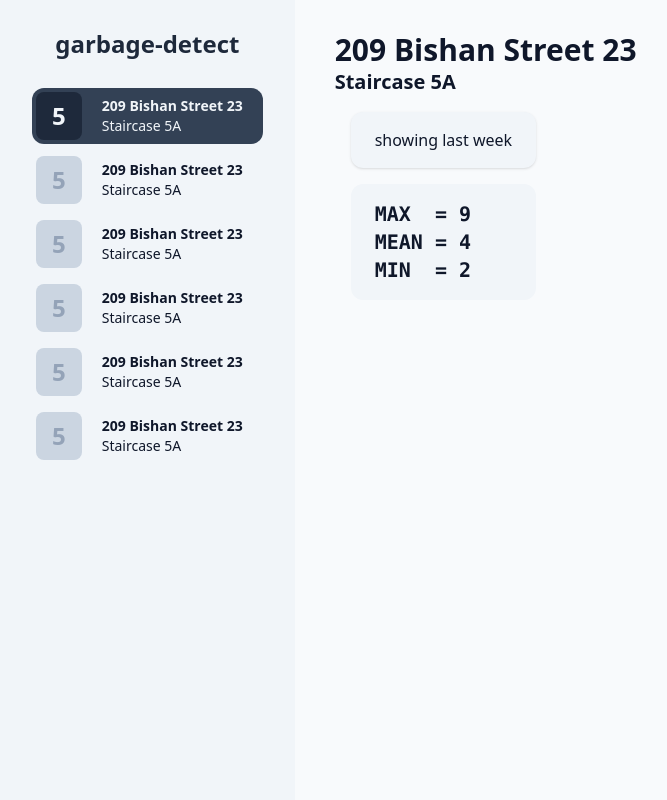
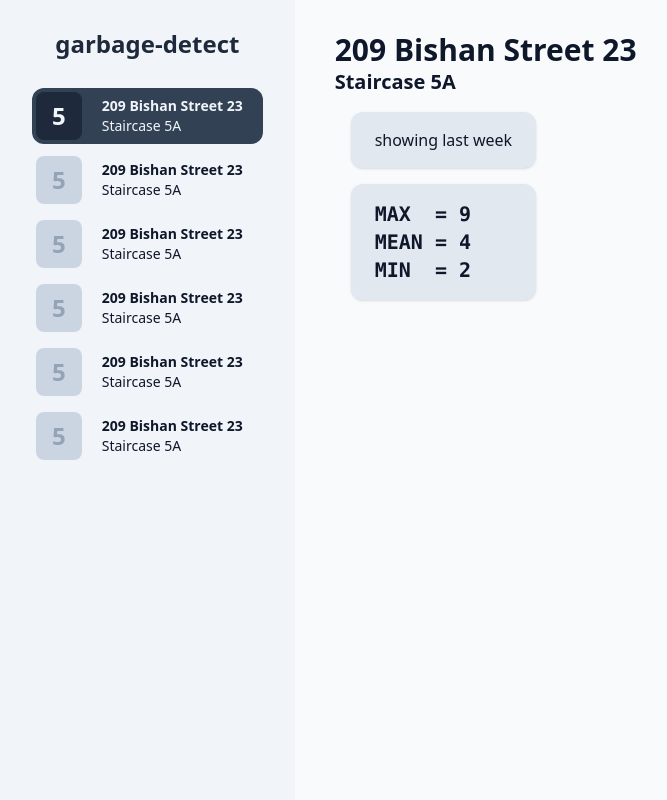
Before and after one commit to dogshadow272/Garbage-Detector, a Flask app: page /1 in a window 1280 px wide. Shown: the whole page, without its empty margins (0-667 px from the left). Run offline with Flask 2, Linux system fonts and the light colour scheme.

Commit message:
Fix typo + minor colour changes

```diff
--- a/src/static/garbage-stats.js
+++ b/src/static/garbage-stats.js
@@ -47,10 +47,12 @@ svg.append("path")
 // Add the X Axis
 svg.append("g")
     .attr("transform", `translate(0, ${height})`)
+    .attr("class", "axes")
     .call(d3.axisBottom(x));
 
 // Add the Y Axis
 svg.append("g")
+    .attr("class", "axes")
     .call(d3.axisLeft(y));
 
 // Add the header
--- a/src/templates/base.html
+++ b/src/templates/base.html
@@ -30,7 +30,7 @@
         {% endfor %}
     </nav>
 
-    <main class="py-8 px-10 h-full flex-grow">
+    <main class="py-8 px-10 h-full flex-grow overflow-y-scroll">
         {% block stats %}
         <div class="h-full flex justify-center items-center">Select a garbage bin to view data</div>
         {% endblock %}
--- a/src/templates/garbage-stats.html
+++ b/src/templates/garbage-stats.html
@@ -7,10 +7,10 @@
 <div class="flex gap-4 w-auto my-4 mx-auto">
     <div id="graph" class="flex justify-center items-center"></div>
     <div class="flex flex-col items-stretch gap-4 min-w-max">
-        <div class="bg-slate-100 shadow rounded-xl py-4 px-6">
+        <div class="bg-slate-200 shadow rounded-xl py-4 px-6">
             showing last week
         </div>
-        <div class="bg-slate-100 shadowg rounded-xl py-4 px-6 font-mono font-semibold text-xl uppercase">
+        <div class="bg-slate-200 shadow rounded-xl py-4 px-6 font-mono font-semibold text-xl uppercase">
             Max&nbsp;&nbsp;= 9<br>
             Mean&nbsp;= 4<br>
             Min&nbsp;&nbsp;= 2
```
Also changed, not shown: src/static/styles.css (+8 -0 lines), src/static/generated-styles.css.
